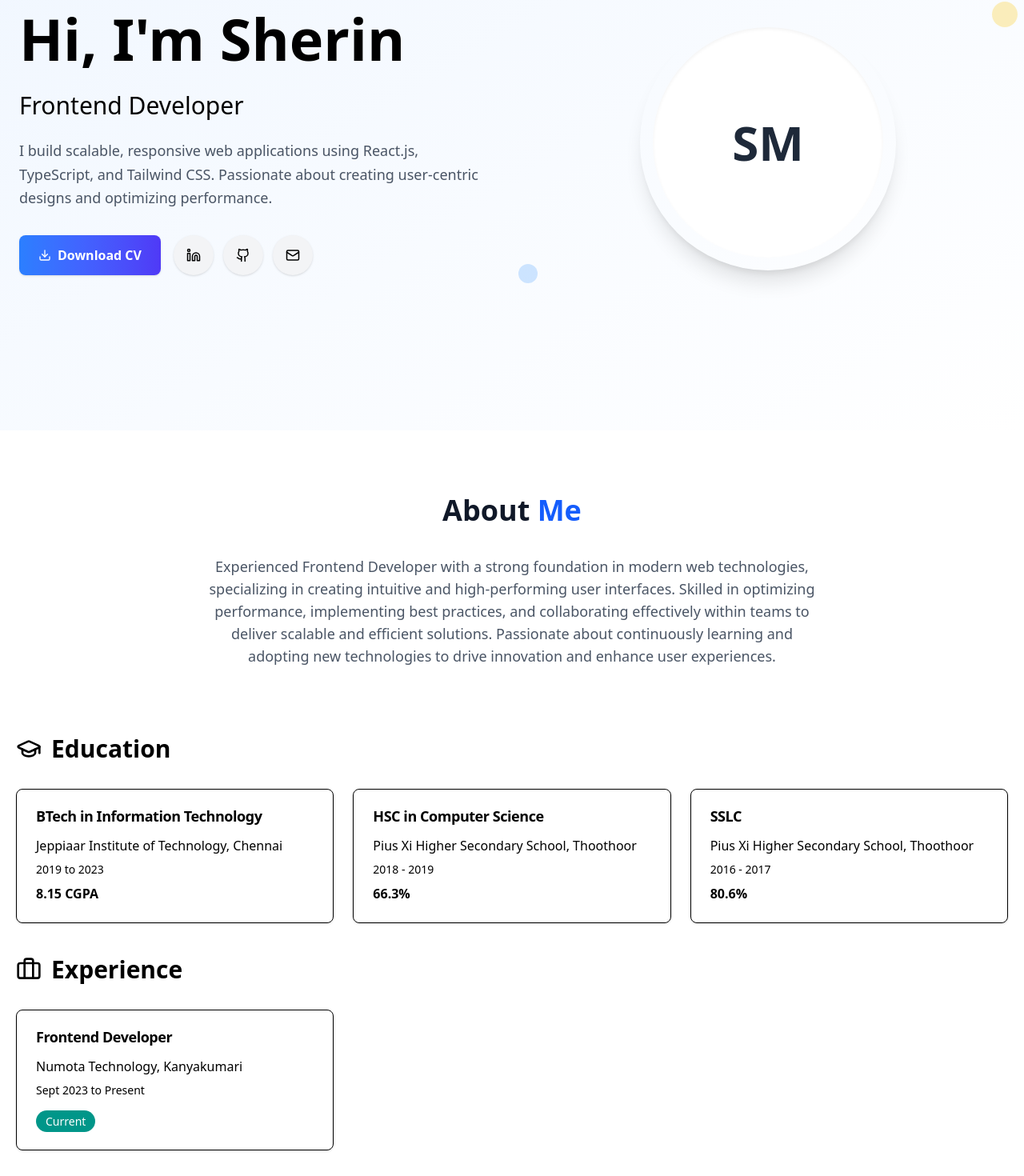
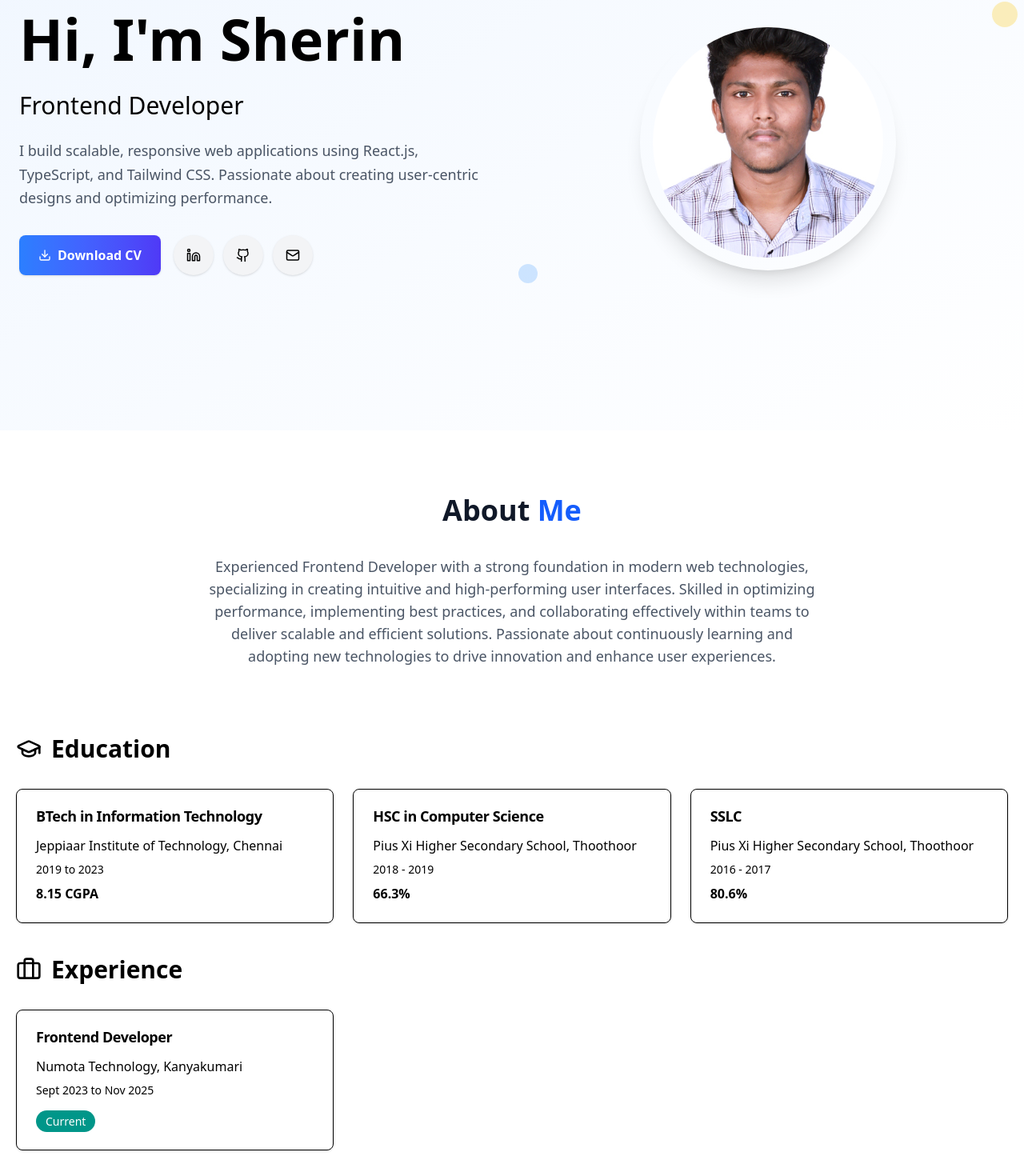
Before and after one commit to sherinms10/my-portfolio, a React (Vite) app: page / in a window 1280 px wide. Shown: the part 262-1732 px from the top of the page at 80% size. Built offline with nearby package versions, Linux system fonts and the light colour scheme.

Commit message:
update resume

```diff
--- a/src/components/Experience.tsx
+++ b/src/components/Experience.tsx
@@ -45,7 +45,7 @@ const Experiences = () => {
     {
       role: "Frontend Developer",
       company: "Numota Technology, Kanyakumari",
-      period: "Sept 2023 to Present",
+      period: "Sept 2023 to Nov 2025",
       isCurrent: true
     },
   ]
--- a/src/components/Hero.tsx
+++ b/src/components/Hero.tsx
@@ -2,6 +2,7 @@ import { Download, Github, Linkedin, Mail } from "lucide-react";
 import '../App.css'
 import { useEffect, useState } from "react";
 import useTypewriter from "../Hooks/useTypewriter";
+import MS from '../assets/img/sherin.jpg'
 
 
 
@@ -105,13 +106,13 @@ const Hero = () => {
               showSubtitle ? 'opacity-100 translate-y-0' : 'opacity-0 translate-y-4'
             }`}>
 
-            <div className="w-64 h-64 md:w-80 md:h-80 mx-auto bg-gradient-to-br from-primary to-secondary rounded-full flex items-center justify-center shadow-xl">
+            {/* <div className="w-64 h-64 md:w-80 md:h-80 mx-auto bg-gradient-to-br from-primary to-secondary rounded-full flex items-center justify-center shadow-xl">
               <div className="w-56 h-56 md:w-72 md:h-72 bg-white rounded-full flex items-center justify-center shadow-inner">
                 <span className="text-4xl md:text-6xl font-bold text-gray-800">SM</span>
               </div>
-            </div>
+            </div> */}
 
-            {/* <div className="w-64 h-64 md:w-80 md:h-80 mx-auto bg-gradient-to-br from-primary to-secondary rounded-full flex items-center justify-center shadow-xl">
+            <div className="w-64 h-64 md:w-80 md:h-80 mx-auto bg-gradient-to-br from-primary to-secondary rounded-full flex items-center justify-center shadow-xl">
               <div className="w-72 h-72 bg-white rounded-full overflow-hidden flex items-center justify-center">
   <img
     src={MS}
@@ -120,7 +121,7 @@ const Hero = () => {
   />
 </div>
 
-            </div> */}
+            </div>
 
             {/* Optional: Floating elements for visual interest */}
             <div className="absolute -top-4 -right-4 w-8 h-8 bg-yellow-400 rounded-full opacity-20 animate-pulse"></div>
```
Also changed, not shown: 1 other file (tests, documents, lock files or other folders).
